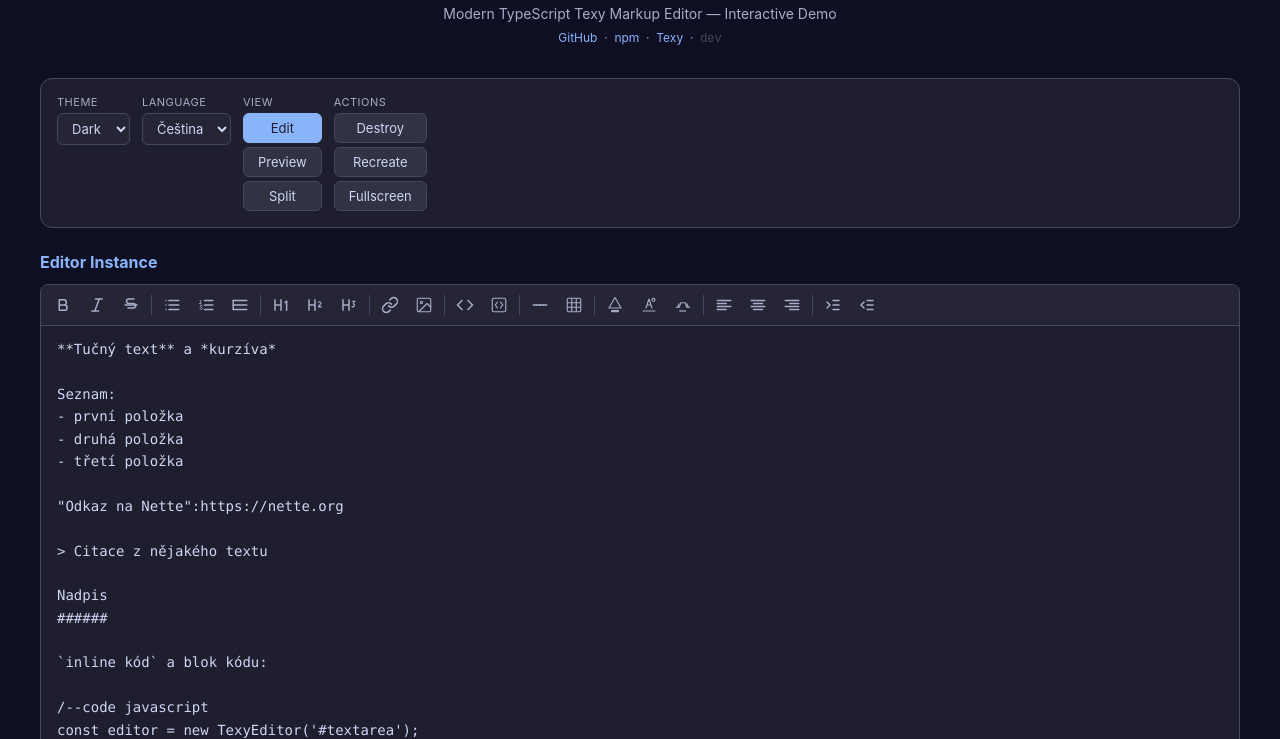
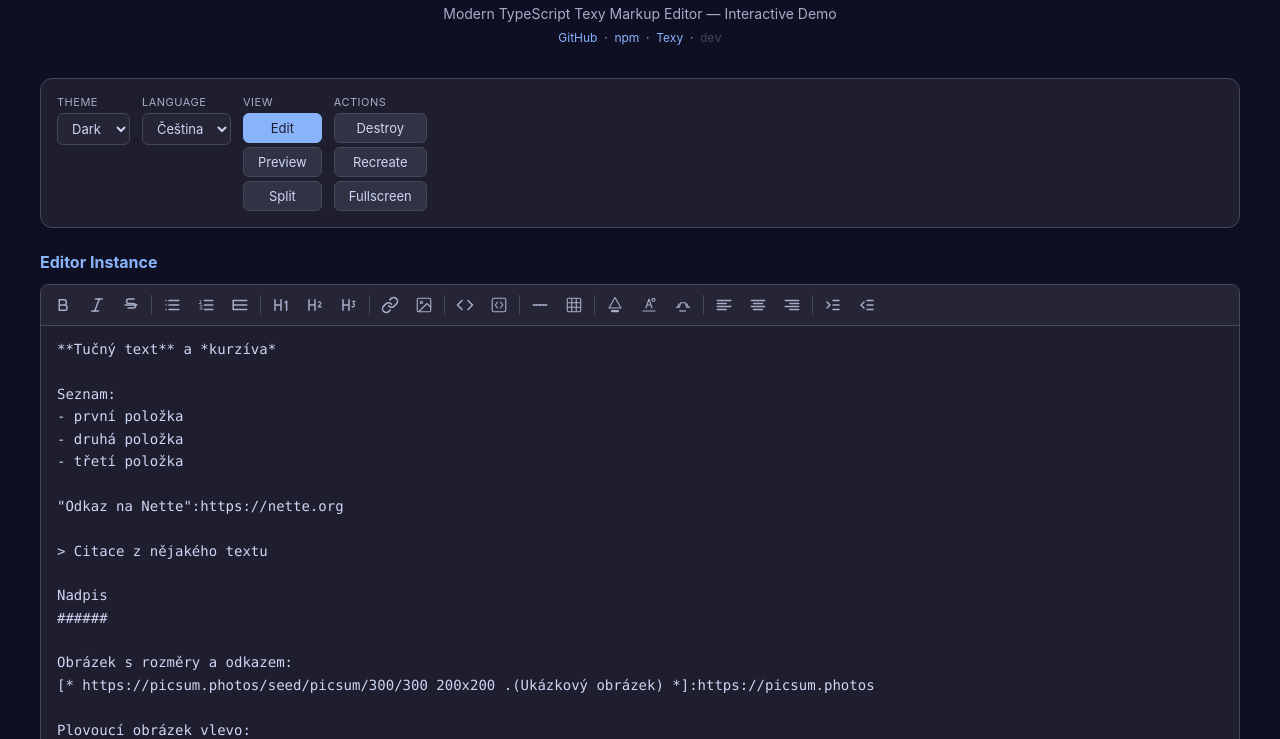
Before and after one commit to nks-hub/texy-ts-editor, a website built with Vite: page playground/index.html in a window 1280 px wide. Shown: the part 61-800 px from the top of the page. Built offline with nearby package versions, Linux system fonts and the light colour scheme.

Commit message:
feat: add image examples with Texy syntax to demo textarea

```diff
--- a/playground/index.html
+++ b/playground/index.html
@@ -251,6 +251,12 @@ Seznam:
 Nadpis
 ######
 
+Obrázek s rozměry a odkazem:
+[* https://picsum.photos/seed/picsum/300/300 200x200 .(Ukázkový obrázek) *]:https://picsum.photos
+
+Plovoucí obrázek vlevo:
+[* https://picsum.photos/seed/texy/150/150 .(Plovoucí) <]
+
 `inline kód` a blok kódu:
 
 /--code javascript
```
